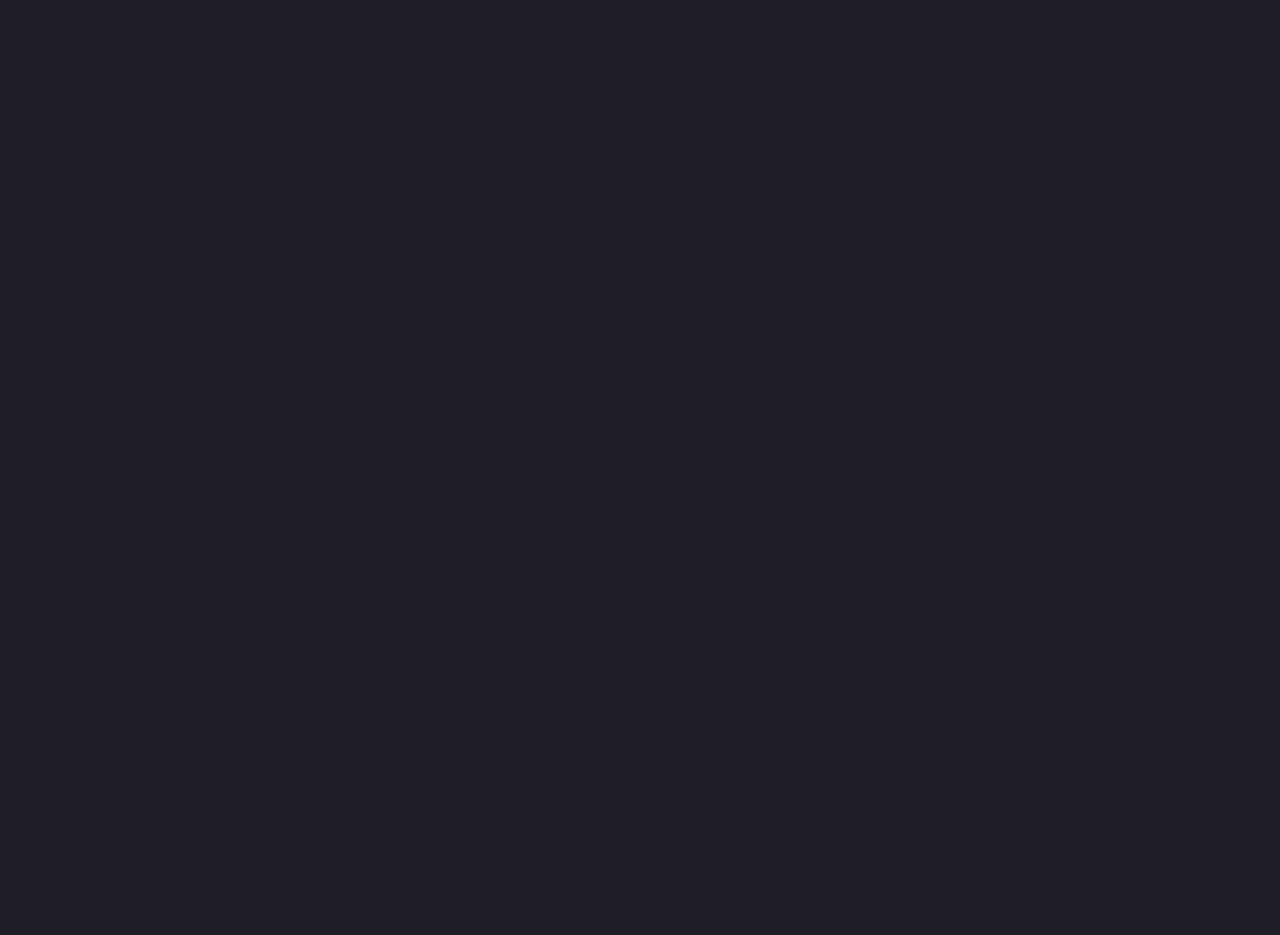
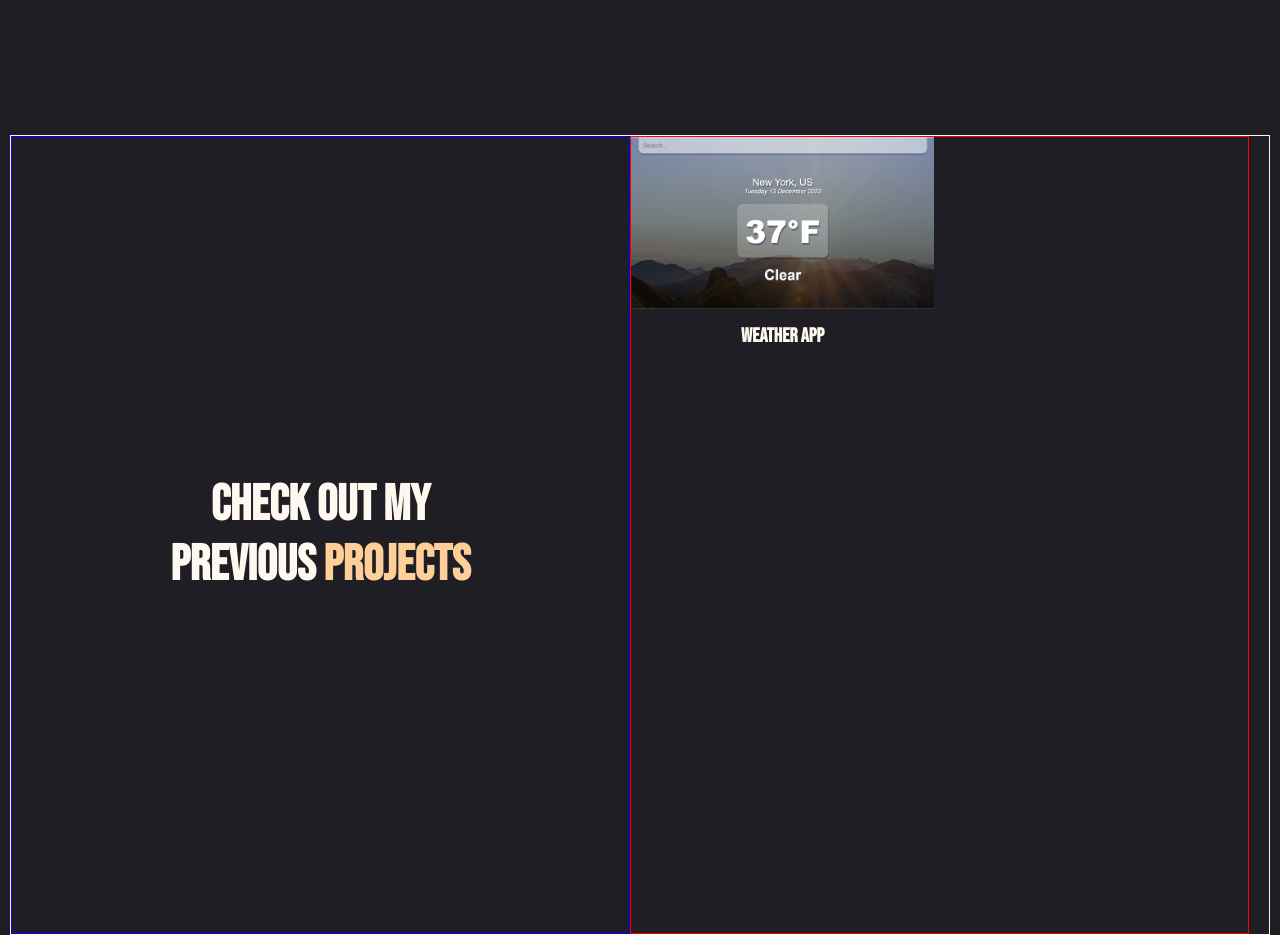
Before and after one commit to amadi5892/My-Portfolio, a React (Create React App) app: page / in a window 1280 px wide. Shown: the part 760-1695 px from the top of the page. Before the commit the page ends 800 px from the top, so only its background shows below. Built offline with nearby package versions, Linux system fonts and the light colour scheme.

Commit message:
added projects component

```diff
--- a/src/App.js
+++ b/src/App.js
@@ -2,12 +2,14 @@ import Nav from './routes/Nav/nav.component';
 import Hero from './components/hero/hero.component';
 
 import './App.css';
+import Experience from './components/experience/experience/experience.component';
 
 const App = () => {
   return (
     <div>
       <Nav />
       <Hero />
+      <Experience />
     </div>
 
   )
--- /dev/null
+++ b/src/components/experience/experience/experience.component.jsx
@@ -0,0 +1,15 @@
+import React from 'react'
+
+import Projects from '../projects/projects.component'
+
+import './experience.styles.css'
+
+const Experience = () => {
+  return (
+    <div className='experience-container' >
+      <Projects />
+    </div>
+  )
+}
+
+export default Experience
--- /dev/null
+++ b/src/components/experience/experience/experience.styles.css
@@ -0,0 +1,3 @@
+.experience-container {
+    height: 100vh;
+}
--- /dev/null
+++ b/src/components/experience/projects/projects.component.jsx
@@ -0,0 +1,25 @@
+import React from 'react'
+
+import weather from '../../../assets/img/weather-app.jpg'
+
+import './projects.styles.css'
+import '../../../assets/grid/css/2cols.css'
+
+
+const Projects = () => {
+  return (
+    <div className='projects-container' >
+        <div className='projects-text-box span_1_of_2' >
+            <h2>Check out my previous <span>projects</span></h2>
+        </div>
+        <div className='projects-card-container span_1_of_2' onClick={e => window.location.href='https://frolicking-beignet-093c24.netlify.app/'}>
+            <div className='projects-card span_1_of_2' >
+                <img className='card-img' src={weather} alt='weather app' />
+                <h4>Weather App</h4>
+            </div>
+        </div>
+    </div>
+  )
+}
+
+export default Projects
--- /dev/null
+++ b/src/components/experience/projects/projects.styles.css
@@ -0,0 +1,49 @@
+.projects-container {
+    height: 100vh;
+    margin: auto 10px;
+    display: flex;
+    flex-direction: row;
+    border: 1px solid;
+}
+
+.projects-text-box {
+    border: 1px solid blue;
+    position: relative;
+}
+
+.projects-text-box h2{
+    position: absolute;
+    top: 50%;
+    left: 50%;
+    transform: translate(-50%, -50%);
+    text-align: center;
+    font-size: 2.5rem;
+}
+
+.projects-text-box h2 span{
+    color: #FFCF99;
+}
+
+.projects-card-container {
+    border: 1px solid red;
+}
+
+.projects-card {
+    display: flex;
+    flex-direction: column;
+}
+
+.projects-card:hover {
+    cursor: pointer;
+    box-shadow: 1px 2px 2px #FFCF99;
+}
+
+.card-img {
+    width: 100%;
+    height: auto;
+}
+
+.projects-card h4 {
+    text-align: center;
+    padding: 15px;
+}
--- a/src/components/hero/hero.styles.css
+++ b/src/components/hero/hero.styles.css
@@ -40,6 +40,7 @@
 }
 
 .hero-section {
+    height: 100vh;
     margin: auto 20px;
 }
 
```
Also changed, not shown: src/components/experience/skills/skills.component.jsx (added, +11 -0 lines), src/assets/img/weather-app.jpg (added), src/components/experience/skills/skills.styles.css (added).
